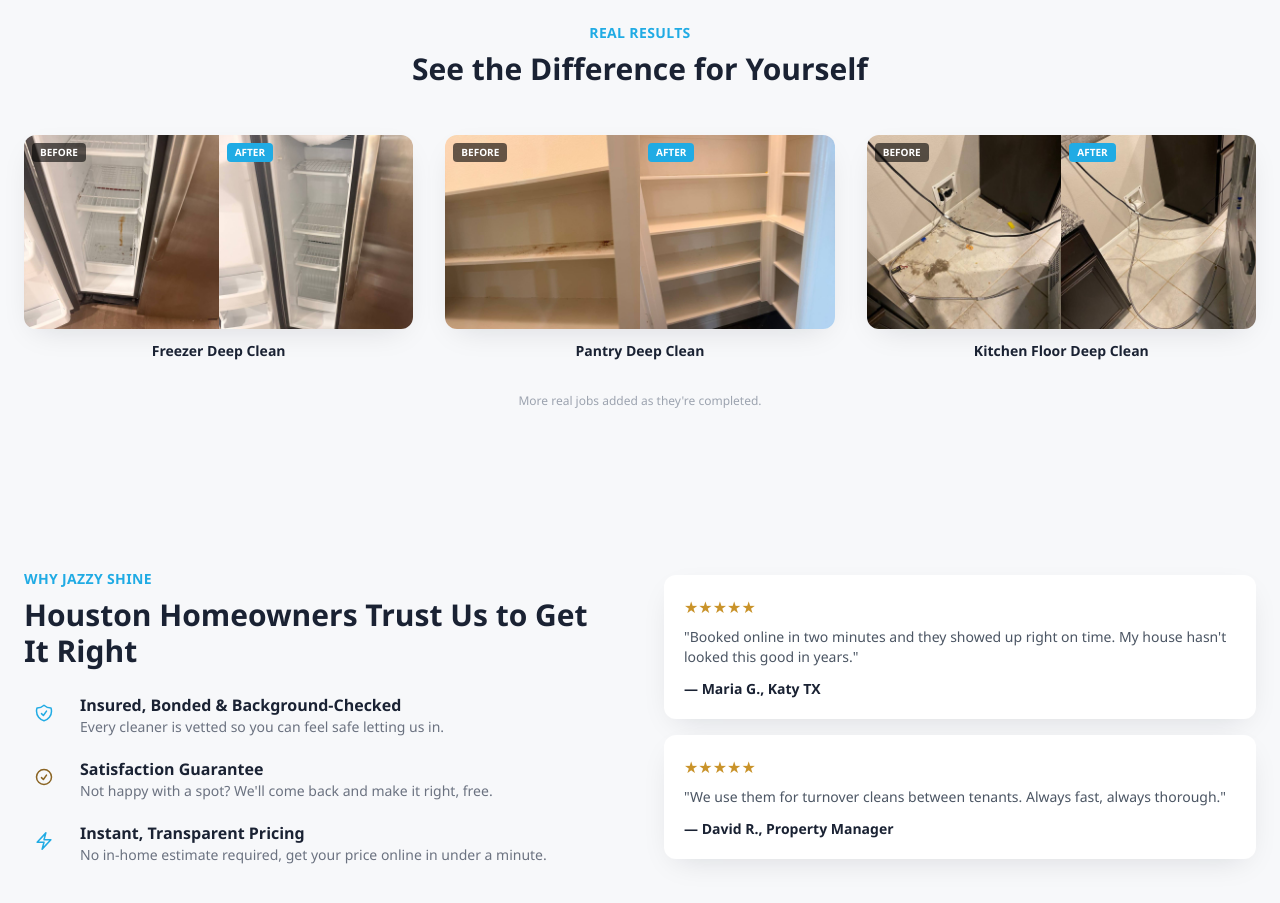
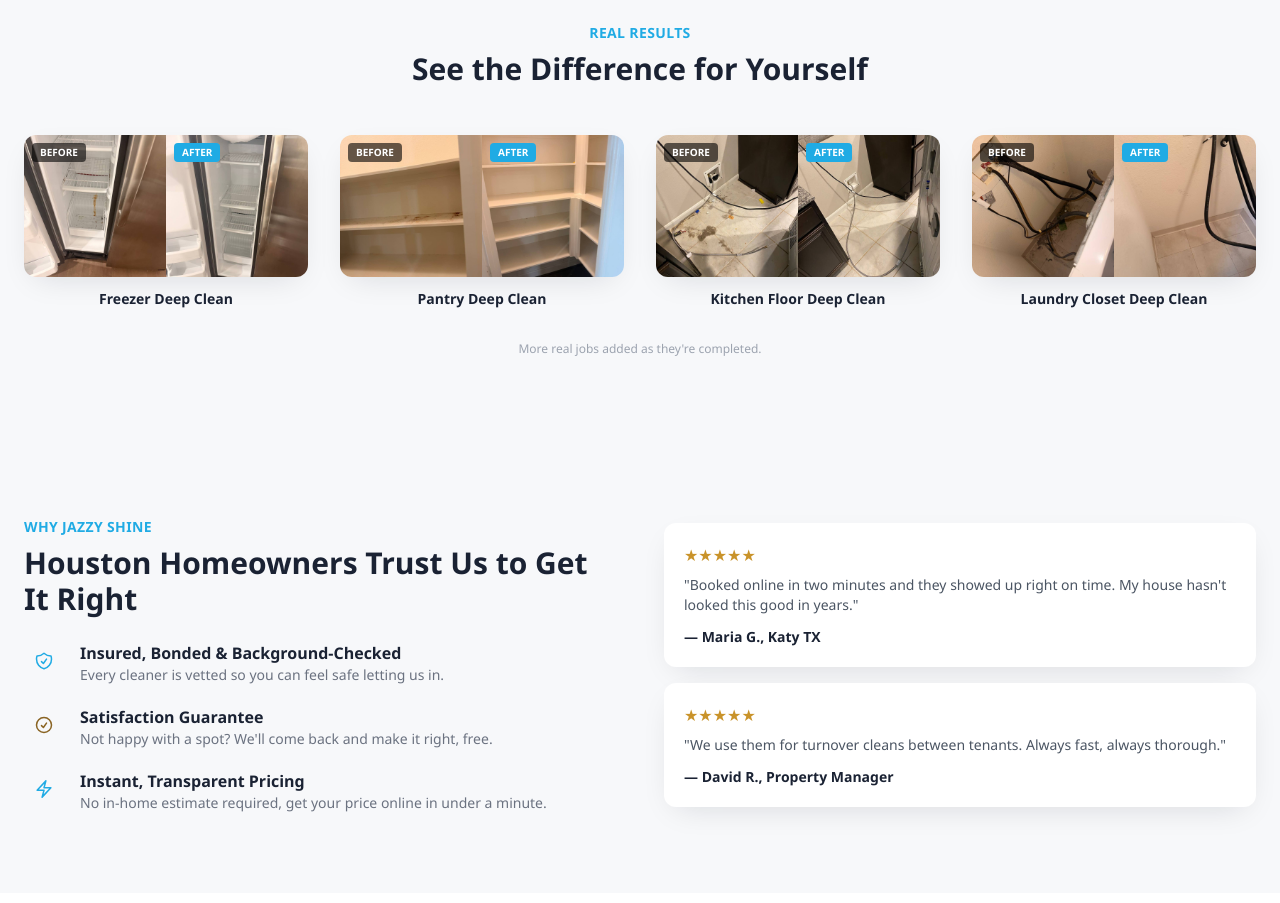
Before and after one commit to Juwanhiublue/jazzy-shine-preview, a plain HTML site: page index.html in a window 1280 px wide. Shown: the part 1360-2263 px from the top of the page. Drawn offline with nearby package versions, Linux system fonts and the light colour scheme.

Commit message:
Add fourth before/after pair: laundry closet deep clean

```diff
--- a/index.html
+++ b/index.html
@@ -212,7 +212,7 @@
       <div class="text-[var(--blue)] font-bold text-sm mb-2 tracking-wide">REAL RESULTS</div>
       <h2 class="text-3xl font-extrabold text-[#1a2233]">See the Difference for Yourself</h2>
     </div>
-    <div class="grid md:grid-cols-3 gap-8">
+    <div class="grid md:grid-cols-2 lg:grid-cols-4 gap-8">
 
       <div>
         <div class="grid grid-cols-2 rounded-xl overflow-hidden card-shadow">
@@ -254,6 +254,20 @@
           </div>
         </div>
         <div class="text-sm font-bold mt-3 text-center">Kitchen Floor Deep Clean</div>
+      </div>
+
+      <div>
+        <div class="grid grid-cols-2 rounded-xl overflow-hidden card-shadow">
+          <div class="aspect-square relative">
+            <span class="absolute top-2 left-2 bg-black/60 text-white text-[10px] font-bold px-2 py-0.5 rounded z-10">BEFORE</span>
+            <img src="assets/results/laundry-before.jpg" alt="Laundry closet before cleaning" class="w-full h-full object-cover">
+          </div>
+          <div class="aspect-square relative">
+            <span class="absolute top-2 left-2 bg-[var(--blue)] text-white text-[10px] font-bold px-2 py-0.5 rounded z-10">AFTER</span>
+            <img src="assets/results/laundry-after.jpg" alt="Laundry closet after cleaning" class="w-full h-full object-cover">
+          </div>
+        </div>
+        <div class="text-sm font-bold mt-3 text-center">Laundry Closet Deep Clean</div>
       </div>
 
     </div>
```
Also changed, not shown: assets/results/laundry-after.jpg (added), assets/results/laundry-before.jpg (added).
